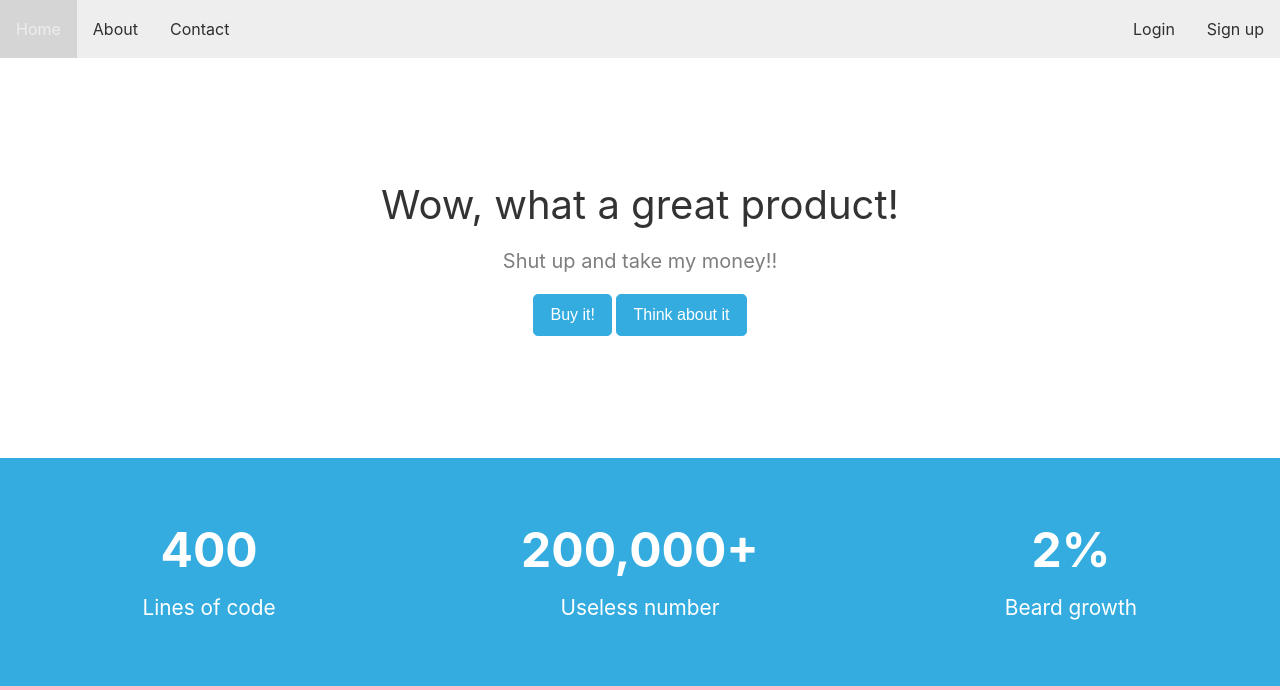
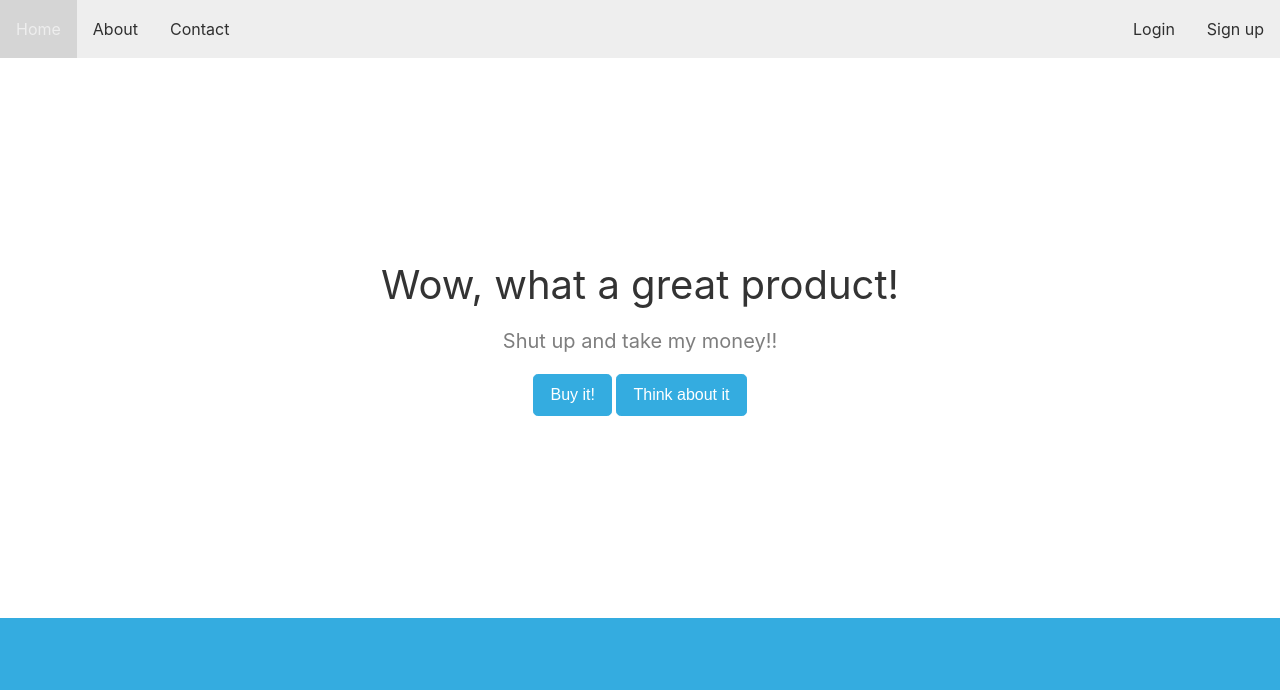
Before and after one commit to CuttingedgeDev/corgi-, a Jekyll site: the page built from docs/_examples/landing.html, in a window 1280 px wide. Shown: the top 690 px of the page. Built offline with Jekyll 4.4.1, drawn with Linux system fonts in a browser that asks for light colours; some of the changed text lies outside the part shown.

Commit message:
Finishes design for landung page example

```diff
--- a/corgi.sass
+++ b/corgi.sass
@@ -4,4 +4,5 @@
 @import "sass/text"
 @import "sass/layout"
 @import "sass/form"
+@import "sass/utils"
 @import "sass/elements/index"
--- a/docs/_examples/landing.html
+++ b/docs/_examples/landing.html
@@ -27,7 +27,7 @@ title: Landing Page
     </ul>
   </nav>
 
-  <header>
+  <header class="flex -both-center">
     <h1>
       Wow, what a great product! <br/>
       <small>Shut up and take my money!!</small>
@@ -39,15 +39,15 @@ title: Landing Page
   </header>
 
   <section class="columns stats">
-    <div class="column">
+    <div class="column flex -both-center">
       <h2>400</h2>
       <p>Lines of code</p>
     </div>
-    <div class="column">
+    <div class="column flex -both-center">
       <h2>200,000+</h2>
       <p>Useless number</p>
     </div>
-    <div class="column">
+    <div class="column flex -both-center">
       <h2>2%</h2>
       <p>Beard growth</p>
     </div>
@@ -55,17 +55,62 @@ title: Landing Page
 
   <section class="columns features">
     <div class="column">
-      <div class="fancy-captioned-image">
-        <img src="https://loremflickr.com/600/600" />
-        <h3 class="caption">Woah, it's a cat!</h3>
-      </div>
+      <img alt="its a cat in a bed" src="https://images.unsplash.com/photo-1496806195556-91bdded94209?ixlib=rb-0.3.5&s=8808d84f05784af47889eb179384384d&auto=format&fit=crop&w=2850&q=80">
     </div>
-    <div class="column">
-      <div class="fancy-captioned-image">
-        <img src="https://loremflickr.com/600/600" />
+    <div class="column flex -both-center">
+      <div>
+        <h3 class="display">Woah, a cat on a bed!</h3>
+        <p class="subtitle">I think that's called a Bengal.</p>
       </div>
     </div>
   </section>
 
+  <section class="columns features">
+    <div class="column flex -both-center">
+      <div>
+        <h3 class="display">Where's my food?</h3>
+        <p class="subtitle">Yes he is spoiled. Thanks for asking.</p>
+      </div>
+    </div>
+    <div class="column">
+      <img alt="angry looking cat" src="https://images.unsplash.com/photo-1505841273209-b89ca8ea3792?ixlib=rb-0.3.5&ixid=eyJhcHBfaWQiOjEyMDd9&s=580c7c05d684f1e4d3be8d6c3565d37e&auto=format&fit=crop&w=2706&q=80"/>
+    </div>
+  </section>
+
+  <footer>
+    <div class="columns">
+      <div class="column">
+        <h6>Some links</h6>
+        <ul class="unstyled">
+          <li>About</li>
+          <li>Home</li>
+          <li>Contact</li>
+          <li>Terms of Service</li>
+          <li>Invasion of Privacy</li>
+        </ul>
+      </div>
+      <div class="column">
+        <h6>Some links</h6>
+        <ul class="unstyled">
+          <li>About</li>
+          <li>Home</li>
+          <li>Contact</li>
+          <li>Terms of Service</li>
+          <li>Invasion of Privacy</li>
+        </ul>
+      </div>
+      <div class="column">
+        <h6>Some links</h6>
+        <ul class="unstyled">
+          <li>About</li>
+          <li>Home</li>
+          <li>Contact</li>
+          <li>Terms of Service</li>
+          <li>Invasion of Privacy</li>
+        </ul>
+      </div>
+    </div>
+  </footer>
+
 
 </main>
--- a/docs/css/corgi-docs.css
+++ b/docs/css/corgi-docs.css
@@ -11,7 +11,6 @@ hr, h1, h2, h3, h4, h5, h6 {
 }
 
 html {
-  -webkit-box-sizing: border-box;
   box-sizing: border-box;
   font-size: 16px;
   text-rendering: optimizeLegibility;
@@ -22,12 +21,10 @@ html {
 }
 
 * {
-  -webkit-box-sizing: inherit;
   box-sizing: inherit;
 }
 
 *:before, *:after {
-  -webkit-box-sizing: inherit;
   box-sizing: inherit;
 }
 
@@ -61,6 +58,10 @@ hr {
   height: 1px;
   border: none;
   border-bottom: 2px solid #eee;
+}
+
+img {
+  max-width: 100%;
 }
 
 h1, h2, h3, h4, h5, h6 {
@@ -115,36 +116,22 @@ h6 {
 
 @media screen and (min-width: 768px) and (max-width: 1023px) {
   .columns {
-    display: -webkit-box;
-    display: -ms-flexbox;
     display: flex;
-    -webkit-box-pack: justify;
-        -ms-flex-pack: justify;
     justify-content: space-between;
-    -ms-flex-wrap: wrap;
     flex-wrap: wrap;
   }
   .columns > .column {
-    -webkit-box-flex: 1;
-        -ms-flex: 1;
     flex: 1;
   }
 }
 
 @media screen and (min-width: 1024px) {
   .columns {
-    display: -webkit-box;
-    display: -ms-flexbox;
     display: flex;
-    -webkit-box-pack: justify;
-        -ms-flex-pack: justify;
     justify-content: space-between;
-    -ms-flex-wrap: wrap;
     flex-wrap: wrap;
   }
   .columns > .column {
-    -webkit-box-flex: 1;
-        -ms-flex: 1;
     flex: 1;
   }
 }
@@ -155,16 +142,9 @@ nav.nav {
 
 nav.nav > ul {
   list-style: none;
-  display: -webkit-box;
-  display: -ms-flexbox;
   display: flex;
-  -ms-flex-wrap: wrap;
   flex-wrap: wrap;
-  -webkit-box-align: center;
-      -ms-flex-align: center;
   align-items: center;
-  -webkit-box-pack: center;
-      -ms-flex-pack: center;
   justify-content: center;
 }
 
@@ -192,11 +172,7 @@ nav.nav > ul li {
 
 nav.navbar {
   background: #eee;
-  display: -webkit-box;
-  display: -ms-flexbox;
   display: flex;
-  -webkit-box-flex: 1;
-      -ms-flex-positive: 1;
   flex-grow: 1;
 }
 
@@ -227,18 +203,12 @@ nav.navbar > ul > li > a:hover {
 }
 
 nav.navbar .navbar-left {
-  display: -webkit-box;
-  display: -ms-flexbox;
   display: flex;
   justify-self: flex-start;
-  -webkit-box-flex: 1;
-      -ms-flex-positive: 1;
   flex-grow: 1;
 }
 
 nav.navbar .navbar-right {
-  display: -webkit-box;
-  display: -ms-flexbox;
   display: flex;
   justify-self: flex-end;
 }
@@ -261,11 +231,7 @@ form > fieldset label {
 }
 
 form > fieldset label.checkbox {
-  display: -webkit-box;
-  display: -ms-flexbox;
   display: flex;
-  -webkit-box-align: center;
-      -ms-flex-align: center;
   align-items: center;
 }
 
@@ -299,16 +265,38 @@ form > fieldset textarea {
   min-height: 4.5rem;
 }
 
+.flex {
+  display: flex;
+}
+
+.flex.-vertical-center {
+  align-items: center;
+}
+
+.flex.-horizontal-center {
+  justify-content: center;
+}
+
+.flex.-both-center {
+  align-items: center;
+  justify-content: center;
+}
+
+.text-center {
+  text-align: center;
+}
+
+.text-right {
+  text-align: right;
+}
+
 button.button, input.button {
-  -webkit-appearance: none;
-     -moz-appearance: none;
   appearance: none;
   display: inline-block;
   padding: 0.5rem 1rem;
   font-size: inherit;
   border-radius: 0.3rem;
   line-height: 1.5rem;
-  -webkit-transition: background-color .2s ease-in-out, border-color 0.2s ease-in-out, color 0.2s ease-in-out;
   transition: background-color .2s ease-in-out, border-color 0.2s ease-in-out, color 0.2s ease-in-out;
   border: 1px solid transparent;
   background-color: #eee;
@@ -438,14 +426,8 @@ button.button.-success-outline:active, input.button.-success-outline:active {
   background: #ff793f;
   color: white;
   height: 2rem;
-  display: -webkit-box;
-  display: -ms-flexbox;
   display: flex;
-  -webkit-box-align: center;
-      -ms-flex-align: center;
   align-items: center;
-  -webkit-box-pack: center;
-      -ms-flex-pack: center;
   justify-content: center;
 }
 
@@ -519,25 +501,9 @@ nav.nav h6 {
   }
 }
 
-.landing-example {
-  padding-bottom: 200px;
-}
-
 .landing-example header {
-  display: -webkit-box;
-  display: -ms-flexbox;
-  display: flex;
-  -webkit-box-align: center;
-      -ms-flex-align: center;
-          align-items: center;
-  -webkit-box-pack: center;
-      -ms-flex-pack: center;
-          justify-content: center;
-  min-height: 25rem;
+  min-height: 35rem;
   text-align: center;
-  -webkit-box-orient: vertical;
-  -webkit-box-direction: normal;
-      -ms-flex-direction: column;
   flex-direction: column;
 }
 
@@ -547,19 +513,7 @@ nav.nav h6 {
 }
 
 .landing-example section.columns.stats .column {
-  display: -webkit-box;
-  display: -ms-flexbox;
-  display: flex;
-  -webkit-box-align: center;
-      -ms-flex-align: center;
-          align-items: center;
-  -webkit-box-pack: center;
-      -ms-flex-pack: center;
-          justify-content: center;
   min-height: 14rem;
-  -webkit-box-orient: vertical;
-  -webkit-box-direction: normal;
-      -ms-flex-direction: column;
   flex-direction: column;
 }
 
@@ -576,22 +530,32 @@ nav.nav h6 {
   min-height: 10rem;
 }
 
+@media screen and (min-width: 768px) and (max-width: 1023px) {
   .landing-example section.columns.features > .column {
-  padding: 2rem;
-  display: -webkit-box;
-  display: -ms-flexbox;
-  display: flex;
-  -webkit-box-align: center;
-      -ms-flex-align: center;
-          align-items: center;
-  -webkit-box-pack: center;
-      -ms-flex-pack: center;
-          justify-content: center;
-  background: pink;
+    margin: 0;
+  }
 }
 
-.landing-example section.columns.features .fancy-captioned-image > h3 {
-  text-transform: uppercase;
-  font-weight: bold;
+@media screen and (min-width: 1024px) {
+  .landing-example section.columns.features > .column {
+    margin: 0;
   }
+}
+
+.landing-example section.columns.features h3.display {
+  font-size: 3.2rem;
+}
+
+.landing-example footer {
+  background: #eee;
+}
+
+.landing-example footer .column {
+  padding: 2rem;
+}
+
+.landing-example footer ul.unstyled li {
+  padding-bottom: 0.4rem;
+}
+
 /*# sourceMappingURL=corgi-docs.css.map */
```
Also changed, not shown: docs/_sass/landing.sass (+17 -18 lines), 1 other file. Lines whose indentation alone changed are shown as unchanged.
